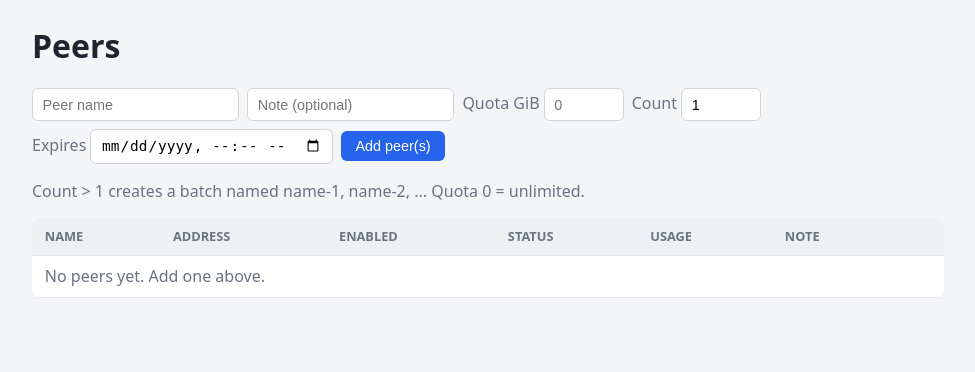
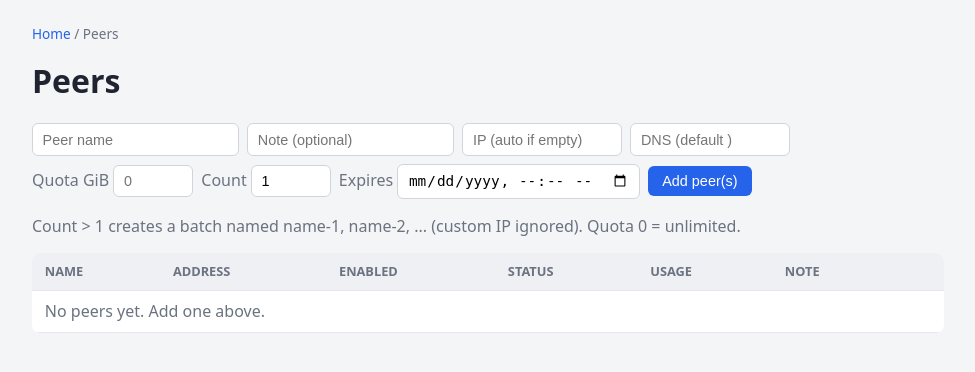
Before and after one commit to lofyer/wireguard-admin, a FastAPI app: template app/templates/peers.html in a window 1280 px wide. Shown: the part 46-418 px from the top of the page, without its empty margins (152-1127 px from the left). Run offline with FastAPI, Linux system fonts and the light colour scheme; the template is opened without the code that fills it, so the values that code supplies are empty; parts of the project's set-up code (start-up, migrations or seed data) failed here and were passed over.

Commit message:
Add custom peer IP/DNS, inline config view with copy, breadcrumbs, form validation errors
Co-authored-by: factory-droid[bot] <138933559+factory-droid[bot]@users.noreply.github.com>

```diff
--- a/app/db.py
+++ b/app/db.py
@@ -25,6 +25,7 @@ def get_db():
 
 PEER_MIGRATIONS = {
     "note": "ALTER TABLE peers ADD COLUMN note VARCHAR(256) NOT NULL DEFAULT ''",
+    "dns": "ALTER TABLE peers ADD COLUMN dns VARCHAR(128) NOT NULL DEFAULT ''",
     "quota_bytes": "ALTER TABLE peers ADD COLUMN quota_bytes INTEGER NOT NULL DEFAULT 0",
     "cum_rx": "ALTER TABLE peers ADD COLUMN cum_rx INTEGER NOT NULL DEFAULT 0",
     "cum_tx": "ALTER TABLE peers ADD COLUMN cum_tx INTEGER NOT NULL DEFAULT 0",
--- a/app/main.py
+++ b/app/main.py
@@ -2,6 +2,7 @@ import asyncio
 import io
 from contextlib import asynccontextmanager
 from datetime import datetime
+from urllib.parse import quote
 
 import qrcode
 from fastapi import Depends, FastAPI, Form, HTTPException, Request
@@ -108,11 +109,13 @@ def dashboard(request: Request, db: Session = Depends(get_db)):
 
 
 @app.get("/peers", response_class=HTMLResponse, dependencies=[logged_in])
-def peers_page(request: Request, db: Session = Depends(get_db)):
+def peers_page(request: Request, db: Session = Depends(get_db), error: str = ""):
     status = wireguard.get_status()
     peers = service.list_peers(db)
     return templates.TemplateResponse(
-        request, "peers.html", {"peers": peers, "status": status}
+        request,
+        "peers.html",
+        {"peers": peers, "status": status, "error": error, "settings": settings},
     )
 
 
@@ -129,13 +132,22 @@ def create_peer(
     note: str = Form(""),
     quota_gib: str = Form(""),
     count: int = Form(1),
+    address: str = Form(""),
+    dns: str = Form(""),
 ):
     expiry = datetime.fromisoformat(expires_at) if expires_at else None
     quota = _parse_quota_gib(quota_gib)
-    if count > 1:
-        service.create_peers_batch(db, name.strip(), min(count, 50), expiry, note.strip(), quota)
-        return RedirectResponse("/peers", status_code=303)
-    peer = service.create_peer(db, name.strip(), expiry, note.strip(), quota)
+    try:
+        if count > 1:
+            service.create_peers_batch(
+                db, name.strip(), min(count, 50), expiry, note.strip(), quota
+            )
+            return RedirectResponse("/peers", status_code=303)
+        peer = service.create_peer(
+            db, name.strip(), expiry, note.strip(), quota, address.strip(), dns.strip()
+        )
+    except ValueError as exc:
+        return RedirectResponse(f"/peers?error={quote(str(exc))}", status_code=303)
     return RedirectResponse(f"/peers/{peer.id}", status_code=303)
 
 
@@ -150,10 +162,16 @@ def _get_peer_or_404(db: Session, peer_id: int):
 def peer_detail(request: Request, peer_id: int, db: Session = Depends(get_db)):
     peer = _get_peer_or_404(db, peer_id)
     status = wireguard.get_status()
+    _, server_public = wireguard.ensure_server_keys()
+    client_config = wireguard.render_client_config(peer, server_public)
     return templates.TemplateResponse(
         request,
         "peer_detail.html",
-        {"peer": peer, "peer_status": status.peers.get(peer.public_key)},
+        {
+            "peer": peer,
+            "peer_status": status.peers.get(peer.public_key),
+            "client_config": client_config,
+        },
     )
 
 
@@ -163,9 +181,10 @@ def update_peer(
     db: Session = Depends(get_db),
     note: str = Form(""),
     quota_gib: str = Form(""),
+    dns: str = Form(""),
 ):
     peer = _get_peer_or_404(db, peer_id)
-    service.update_peer(db, peer, note.strip(), _parse_quota_gib(quota_gib))
+    service.update_peer(db, peer, note.strip(), _parse_quota_gib(quota_gib), dns.strip())
     return RedirectResponse(f"/peers/{peer_id}", status_code=303)
 
 
--- a/app/models.py
+++ b/app/models.py
@@ -23,6 +23,7 @@ class Peer(Base):
     expires_at: Mapped[datetime | None] = mapped_column(DateTime(timezone=True), nullable=True)
     created_at: Mapped[datetime] = mapped_column(DateTime(timezone=True), default=utcnow)
     note: Mapped[str] = mapped_column(String(256), default="")
+    dns: Mapped[str] = mapped_column(String(128), default="")
     quota_bytes: Mapped[int] = mapped_column(Integer, default=0)
     cum_rx: Mapped[int] = mapped_column(Integer, default=0)
     cum_tx: Mapped[int] = mapped_column(Integer, default=0)
--- a/app/static/style.css
+++ b/app/static/style.css
@@ -71,6 +71,19 @@ input {
 }
 .add-peer { display: flex; gap: 0.5rem; align-items: center; margin-bottom: 0.25rem; flex-wrap: wrap; }
 input.narrow { width: 80px; }
+input.mid { width: 160px; }
+.breadcrumbs { margin-bottom: 1rem; font-size: 0.85rem; color: #6b7280; }
+.breadcrumbs a { color: #2563eb; text-decoration: none; }
+.breadcrumbs a:hover { text-decoration: underline; }
+.config-card { margin-top: 1rem; }
+.config-card pre {
+  background: #1f2430;
+  color: #d6e2ff;
+  padding: 1rem;
+  border-radius: 6px;
+  overflow-x: auto;
+  font-size: 0.85rem;
+}
 form.stack label { display: block; margin-bottom: 0.5rem; }
 form.stack { margin-top: 0.75rem; }
 
--- a/app/templates/base.html
+++ b/app/templates/base.html
@@ -17,6 +17,10 @@
   </form>
 </nav>
 <main>
+<div class="breadcrumbs">
+  <a href="/">Home</a>
+  {% block breadcrumbs %}{% endblock %}
+</div>
 {% block content %}{% endblock %}
 </main>
 {% block scripts %}{% endblock %}
--- a/app/templates/dashboard.html
+++ b/app/templates/dashboard.html
@@ -1,5 +1,6 @@
 {% extends "base.html" %}
 {% block title %}Dashboard - WireGuard Admin{% endblock %}
+{% block breadcrumbs %}<span>/</span> <span>Dashboard</span>{% endblock %}
 {% block content %}
 <h1>Dashboard</h1>
 <div class="cards">
--- a/app/templates/peers.html
+++ b/app/templates/peers.html
@@ -1,17 +1,21 @@
 {% extends "base.html" %}
 {% block title %}Peers - WireGuard Admin{% endblock %}
+{% block breadcrumbs %}<span>/</span> <span>Peers</span>{% endblock %}
 {% block content %}
 <h1>Peers</h1>
 
+{% if error %}<p class="error">{{ error }}</p>{% endif %}
 <form method="post" action="/peers" class="add-peer">
   <input name="name" placeholder="Peer name" required>
   <input name="note" placeholder="Note (optional)">
+  <input name="address" placeholder="IP (auto if empty)" class="mid">
+  <input name="dns" placeholder="DNS (default {{ settings.wg_dns }})" class="mid">
   <label class="muted">Quota GiB <input name="quota_gib" type="number" step="0.1" min="0" class="narrow" placeholder="0"></label>
   <label class="muted">Count <input name="count" type="number" min="1" max="50" value="1" class="narrow"></label>
   <label class="muted">Expires <input name="expires_at" type="datetime-local"></label>
   <button type="submit">Add peer(s)</button>
 </form>
-<p class="muted">Count &gt; 1 creates a batch named name-1, name-2, ... Quota 0 = unlimited.</p>
+<p class="muted">Count &gt; 1 creates a batch named name-1, name-2, ... (custom IP ignored). Quota 0 = unlimited.</p>
 
 <table>
   <thead>
--- a/app/templates/settings.html
+++ b/app/templates/settings.html
@@ -1,5 +1,6 @@
 {% extends "base.html" %}
 {% block title %}Settings - WireGuard Admin{% endblock %}
+{% block breadcrumbs %}<span>/</span> <span>Settings</span>{% endblock %}
 {% block content %}
 <h1>Settings</h1>
 <div class="card">
```
Also changed, not shown: app/service.py (+10 -2 lines), app/templates/peer_detail.html (+14 -1 lines), app/wireguard.py (+18 -1 lines).
